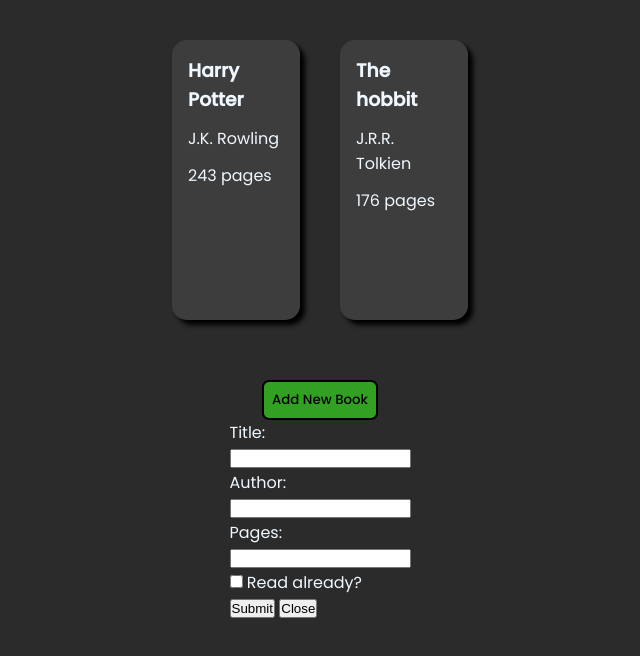
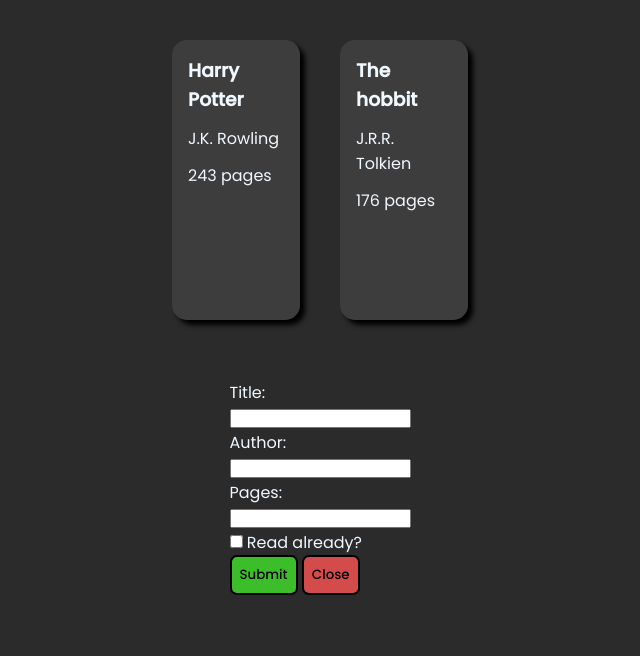
Before and after one commit to PettLe/library, a plain HTML site: page index.html in a window 1280 px wide. Both pictures are taken after a click on the button "Add New Book". Shown: the part 84-740 px from the top of the page, without its empty margins (320-960 px from the left). Drawn offline with Linux system fonts and the light colour scheme.

Commit message:
made new book btn disappear when form pop ups. Cancel brings it back

```diff
--- a/app.js
+++ b/app.js
@@ -80,15 +80,17 @@
 
  /* NEW BOOK button, which brings up a FORM, which takes new book: author, title, pages and
  read status */
-//const bookForm = document.getElementsByClassName("bookForm");
+
 const openBtn = document.getElementById("openBtn");
 openBtn.addEventListener("click", function() {
 document.getElementById("bookForm").style.display = "block";
+openBtn.style.display = "none";
 })
 
 const closeBtn = document.getElementById("closeBtn");
 closeBtn.addEventListener("click", () => {
-document.getElementById("bookForm").style.display = "none";})
+document.getElementById("bookForm").style.display = "none";
+openBtn.style.display = "block";})
 
  /* Individual DELETE buttons: "You will need to associate your DOM elements with the actual book
  objects in some way. One easy solution is giving them a data-attribute that corresponds to the
--- a/index.html
+++ b/index.html
@@ -24,7 +24,7 @@
         <input type="text" id="pages" name="pages"><br>
         <input type="checkbox" id="read" name="read">
         <label for="read"> Read already?</label><br>
-        <input type="submit" value="Submit">
+        <input type="submit" id ="submitBtn" value="Submit">
         <button type="button" id="closeBtn">Close</button>
     </form>
 </div>
--- a/style.css
+++ b/style.css
@@ -68,3 +68,27 @@
   border: 2px solid white;
   background-color: #3cbe2b;
 }
+
+#submitBtn,
+#closeBtn {
+  background-color: #3cbe2b;
+  font-family: Poppins, sans-serif;
+  font-weight: 500;
+  padding: 8px;
+  border: 2px solid black;
+  border-radius: 7px;
+}
+
+#openBtn:hover,
+#submitBtn:hover {
+  border: 2px solid white;
+  background-color: #3cbe2b;
+}
+
+#closeBtn {
+  background-color: #d44b4b;
+}
+
+#closeBtn:hover {
+  border: 2px solid white;
+}
```
